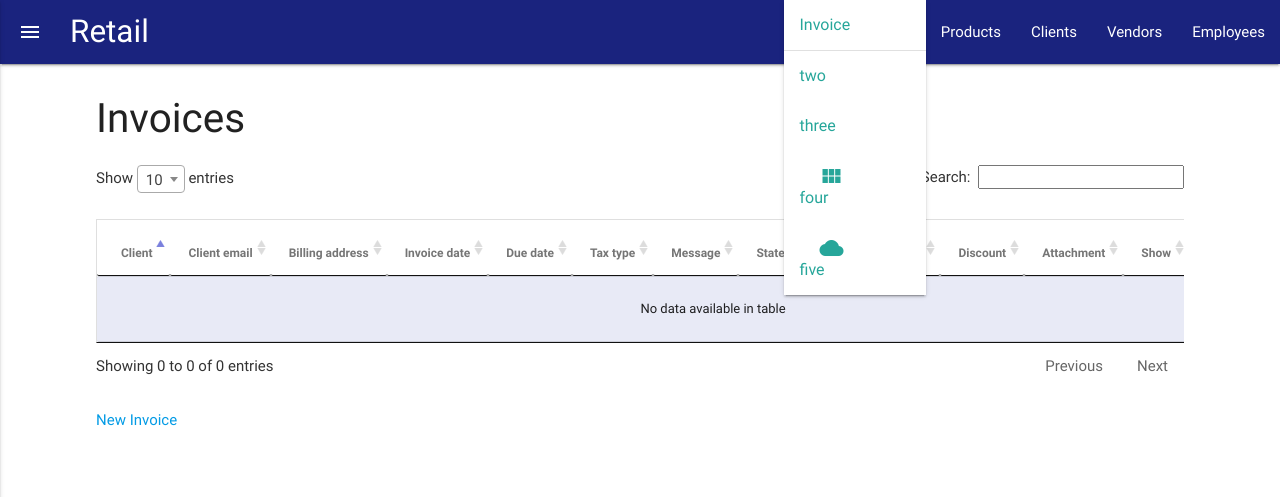
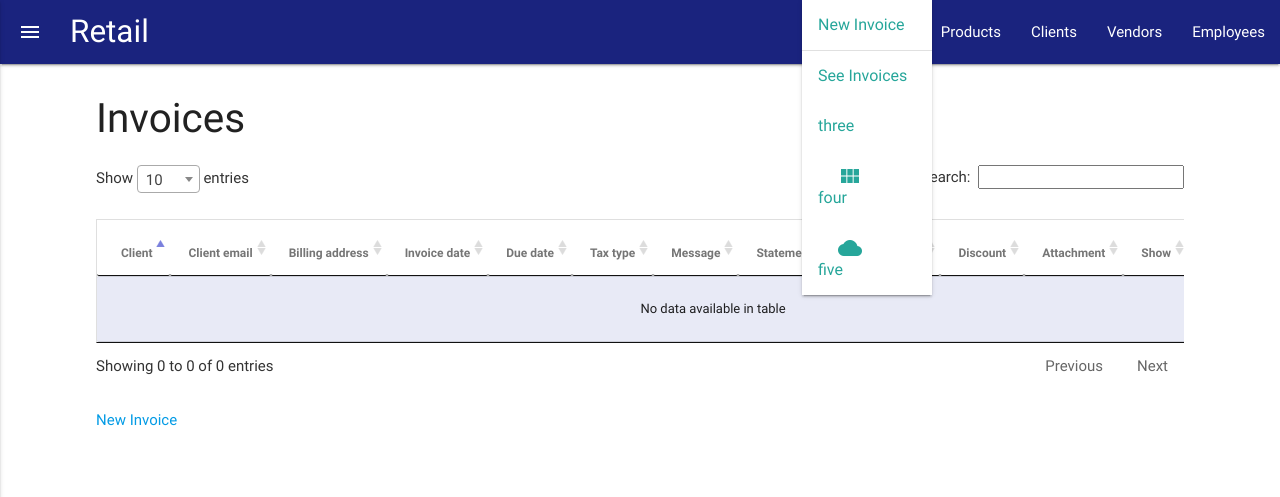
Before and after one commit to nsudhanva/retail, a Rails app: page /invoices in a window 1280 px wide, after a click that opens the changed part. Shown: the top 497 px of the page. Run offline with Rails 7, Linux system fonts and the light colour scheme; data that the repository does not hold is empty; style sheets or scripts are compiled from the project's sources; some libraries are stand-ins or nearby versions.

Commit message:
InvoiceProduct

```diff
--- a/app/assets/javascripts/application.js
+++ b/app/assets/javascripts/application.js
@@ -27,6 +27,7 @@ $(document).ready(function(){
   $("div#DataTables_Table_0_filter").attr("style","margin-bottom: 30px");
   $("tr:odd").css("background-color", "#E8EAF6");
   $( "table" ).wrap( "<div class='table-container'></div>" );
+  $("span.select2").css("width", "+=15");
 });
 
 window.setTimeout(function() {
--- a/app/assets/stylesheets/style.scss
+++ b/app/assets/stylesheets/style.scss
@@ -24,3 +24,8 @@ nav .brand-logo {
 nav i, nav [class^="mdi-"], nav [class*="mdi-"], nav i.material-icons{
   margin-left: 20px;
 }
+
+.dropdownx {
+    width: 130px !important;
+    left: 802px !important;
+}
--- a/app/models/invoice.rb
+++ b/app/models/invoice.rb
@@ -1,2 +1,4 @@
 class Invoice < ApplicationRecord
+	has_many :invoice_products
+	has_many :products, through: :invoice_products
 end
--- a/app/models/invoice_product.rb
+++ b/app/models/invoice_product.rb
@@ -1,2 +1,4 @@
 class InvoiceProduct < ApplicationRecord
+	belongs_to :invoice
+	belongs_to :product
 end
--- a/app/models/product.rb
+++ b/app/models/product.rb
@@ -6,6 +6,9 @@ class Product < ApplicationRecord
 
 	has_many :product_vendors
 	has_many :vendors, through: :product_vendors
+
+  has_many :invoice_products
+  has_many :invoices, through: :invoice_products
 
 	def self.to_csv(options = {})
     CSV.generate(options) do |csv|
--- a/app/views/layouts/application.html.erb
+++ b/app/views/layouts/application.html.erb
@@ -16,7 +16,7 @@
           <a href="#" data-activates="slide-out" class="button-collapse"><i class="material-icons">menu</i></a>
           <a href="/" class="brand-logo">Retail</a>
           <ul id="nav-mobile" class="right hide-on-med-and-down">
-            <li style="background-color: #5C6BC0"><a class="dropdown-button" href="#!" data-activates="dropdown1">Dropdown<i class="material-icons right">note_add</i></a></li>
+            <li style="background-color: #5C6BC0"><a class="dropdown-button" href="#!" data-activates="dropdown1">New<i class="material-icons right">note_add</i></a></li>
             <li><%= link_to "Products", products_path %></li>
             <li><%= link_to "Clients", clients_path %></li>
             <li><%= link_to "Vendors", vendors_path %></li>
@@ -26,10 +26,10 @@
       </nav>
 
       <!-- Dropdown Structure -->
-      <ul id='dropdown1' class='dropdown-content'>
-        <li><%= link_to "Invoice", invoices_path %></li>
+      <ul id='dropdown1' class='dropdown-content dropdownx'>
+        <li><%= link_to "New Invoice", new_invoice_path %></li>
         <li class="divider"></li>
-        <li><a href="#!">two</a></li>
+        <li><%= link_to "See Invoices", invoices_path %></li>
         <li><a href="#!">three</a></li>
         <li><a href="#!"><i class="material-icons">view_module</i>four</a></li>
         <li><a href="#!"><i class="material-icons">cloud</i>five</a></li>
```
Also changed, not shown: app/views/invoices/_form.html.erb (+18 -2 lines).
